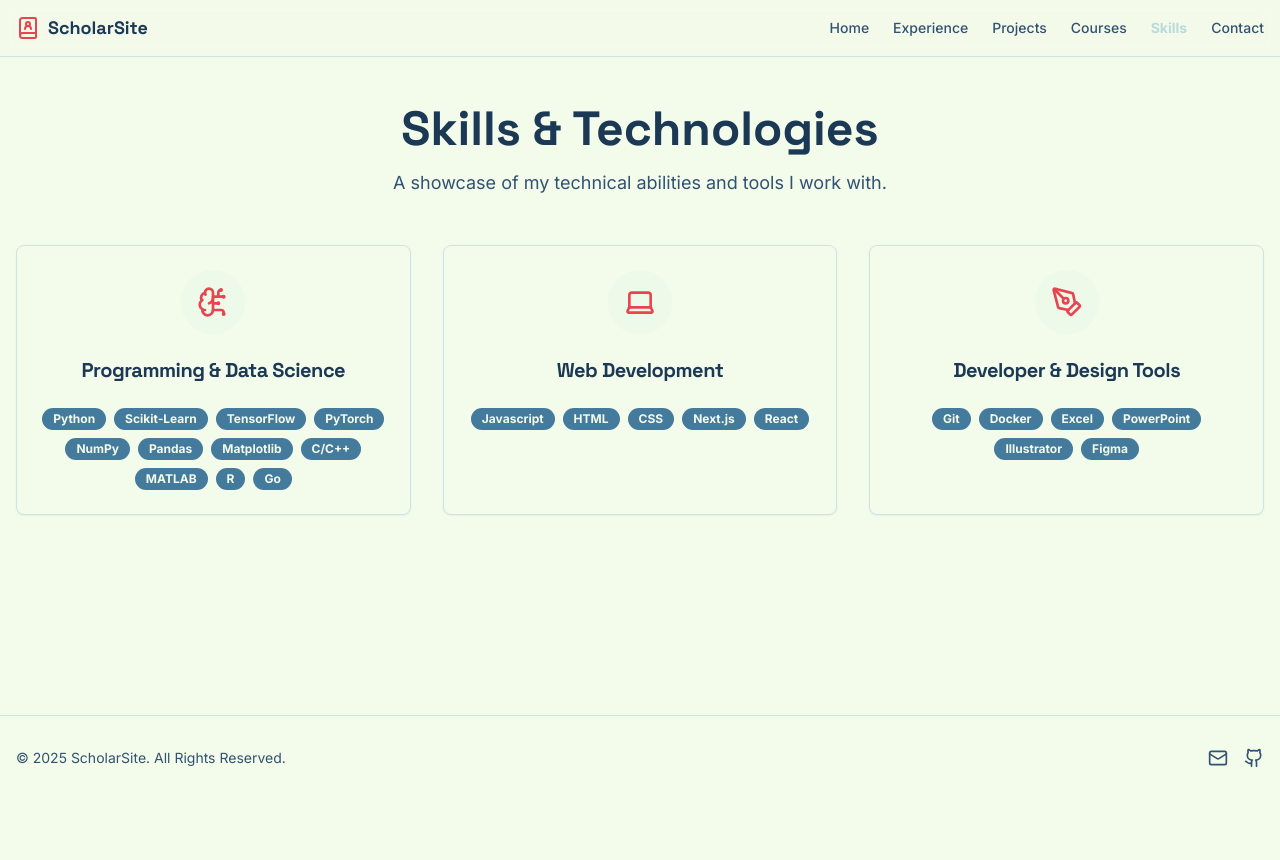
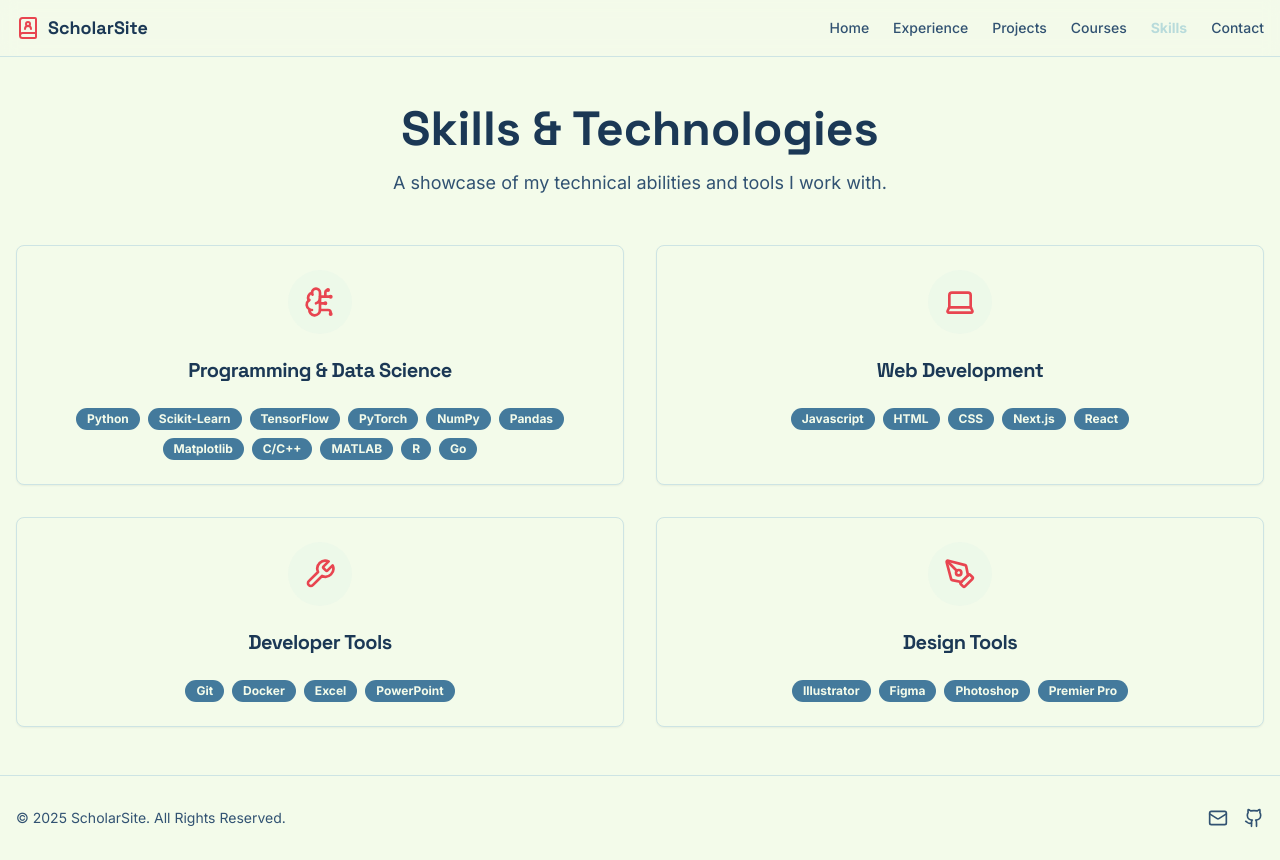
Before and after one commit to DearShervin/dearshervin.github.io, a Next.js app: page /studio/skills in a window 1280 px wide. Before the commit the page ends 800 px from the top, so only its background shows below. Built offline with nearby package versions, Linux system fonts and the light colour scheme.

Commit message:
initial commit

```diff
--- a/src/app/skills/page.tsx
+++ b/src/app/skills/page.tsx
@@ -1,5 +1,5 @@
 import { Card, CardContent, CardHeader, CardTitle } from "@/components/ui/card";
-import { Code, BrainCircuit, PenTool, Database, Laptop } from "lucide-react";
+import { Code, BrainCircuit, PenTool, Database, Laptop, Wrench } from "lucide-react";
 import { Badge } from "@/components/ui/badge";
 
 const skillCategories = [
@@ -14,9 +14,14 @@
     skills: ["Javascript", "HTML", "CSS", "Next.js", "React"],
   },
   {
+    icon: <Wrench className="h-8 w-8 text-accent" />,
+    title: "Developer Tools",
+    skills: ["Git", "Docker", "Excel", "PowerPoint"],
+  },
+  {
     icon: <PenTool className="h-8 w-8 text-accent" />,
-    title: "Developer & Design Tools",
-    skills: ["Git", "Docker", "Excel", "PowerPoint", "Illustrator", "Figma"],
+    title: "Design Tools",
+    skills: ["Illustrator", "Figma", "Photoshop", "Premier Pro"],
   },
 ];
 
@@ -34,7 +39,7 @@
       </header>
 
       <section id="skills">
-        <div className="grid grid-cols-1 gap-8 md:grid-cols-2 lg:grid-cols-3">
+        <div className="grid grid-cols-1 gap-8 md:grid-cols-2">
           {skillCategories.map((category, index) => (
             <Card key={index}>
               <CardHeader className="items-center">
```
